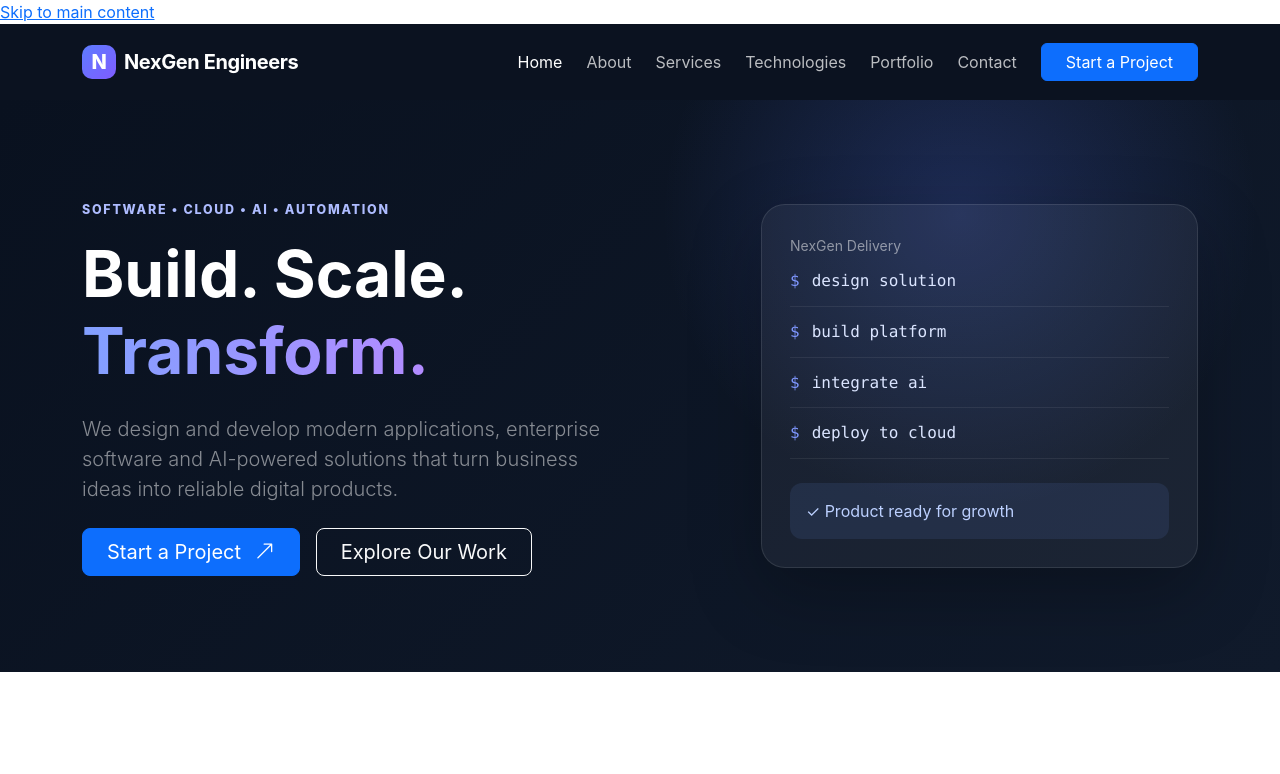
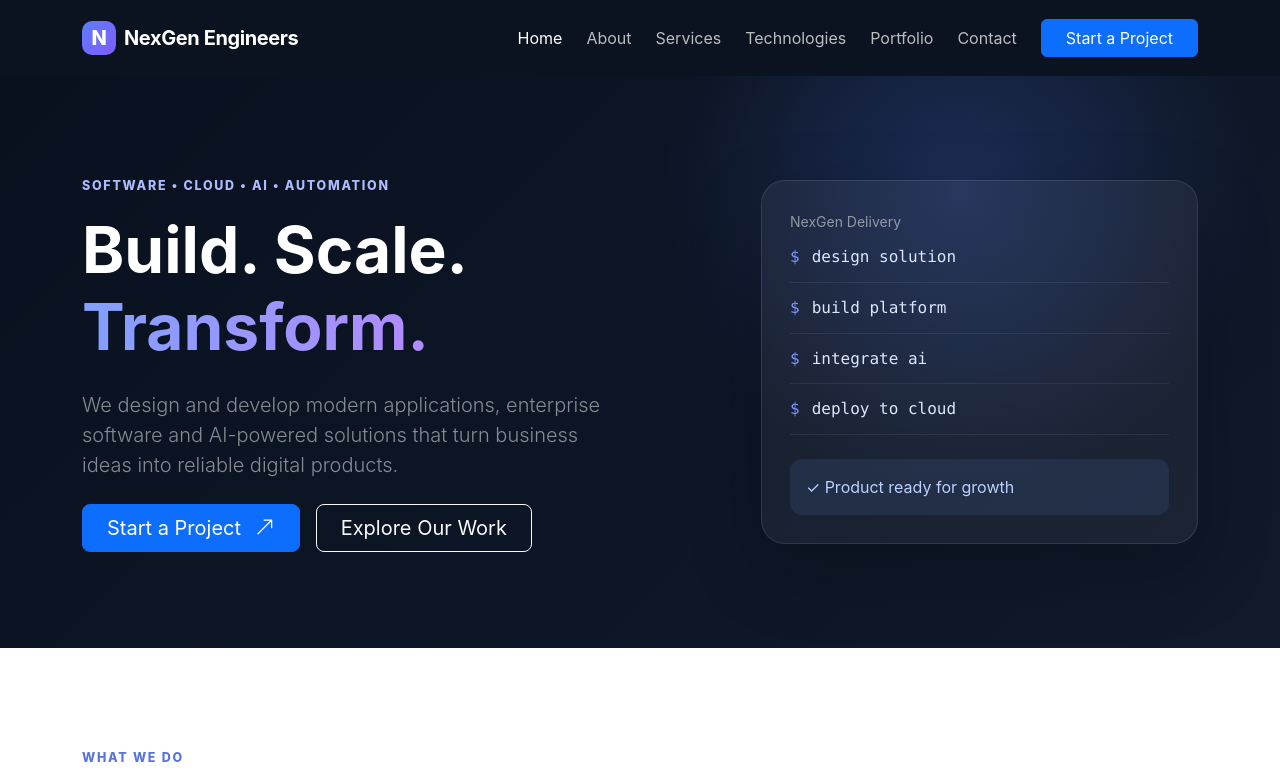
Before and after one commit to AmitKumarPrasad/nexgen-engineers-website, a React (Vite) app: page / in a window 1280 px wide. Shown: the top 774 px of the page. Built offline with nearby package versions, Linux system fonts and the light colour scheme.

Commit message:
a11y: add keyboard focus and skip link styles

```diff
--- a/src/styles.css
+++ b/src/styles.css
@@ -24,4 +24,7 @@ body{font-family:Inter,ui-sans-serif,system-ui,-apple-system,BlinkMacSystemFont,
 .case-block{margin-top:14px}.case-block small{display:block;text-transform:uppercase;letter-spacing:.08em;font-size:.7rem;font-weight:800;color:#71809a;margin-bottom:5px}.case-block p{margin:0;color:#5e6b80;line-height:1.55}.form-select{padding-right:2.5rem}.footer-link{display:block;color:rgba(255,255,255,.58);text-decoration:none;margin-top:.6rem}.footer-link:hover{color:#fff}
 .technology-group{border:1px solid #e8edf6;border-radius:24px;padding:28px;background:#fff;box-shadow:0 10px 35px rgba(26,40,67,.05);transition:transform .2s ease,box-shadow .2s ease}.technology-group:hover{transform:translateY(-3px);box-shadow:0 18px 45px rgba(26,40,67,.09)}
 .technology-item{display:flex;flex-direction:column;gap:6px;border:1px solid #e9edf5;border-radius:16px;padding:16px;background:#f9faff}.technology-item strong{font-size:.98rem;color:#172033}.technology-item span{font-size:.82rem;color:#71809a;line-height:1.4}
+.skip-link{position:fixed;top:12px;left:12px;z-index:2000;padding:10px 16px;border-radius:10px;background:#fff;color:#172033;text-decoration:none;transform:translateY(-160%);transition:transform .15s ease}.skip-link:focus{transform:translateY(0)}
+a:focus-visible,button:focus-visible,input:focus-visible,select:focus-visible,textarea:focus-visible{outline:3px solid rgba(79,124,255,.75);outline-offset:3px}
 @media(max-width:991px){.section-space{padding:72px 0}}
+@media(prefers-reduced-motion:reduce){*,*::before,*::after{scroll-behavior:auto!important;transition:none!important;animation:none!important}}
```
